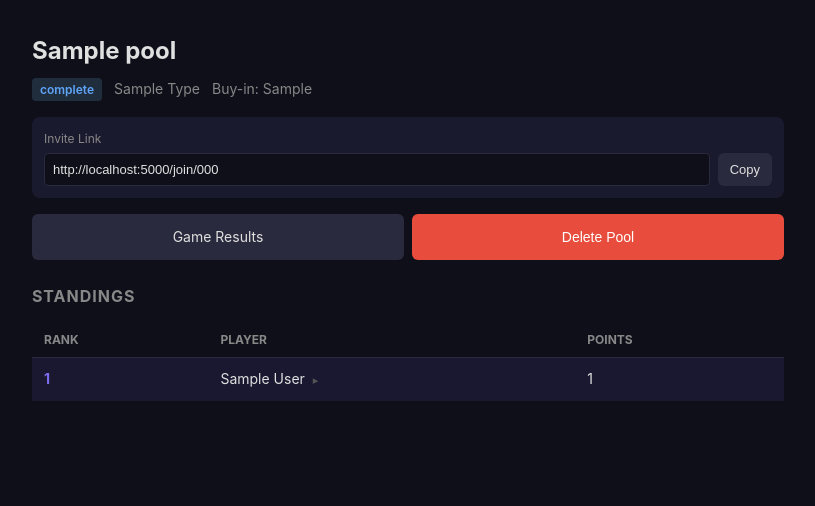
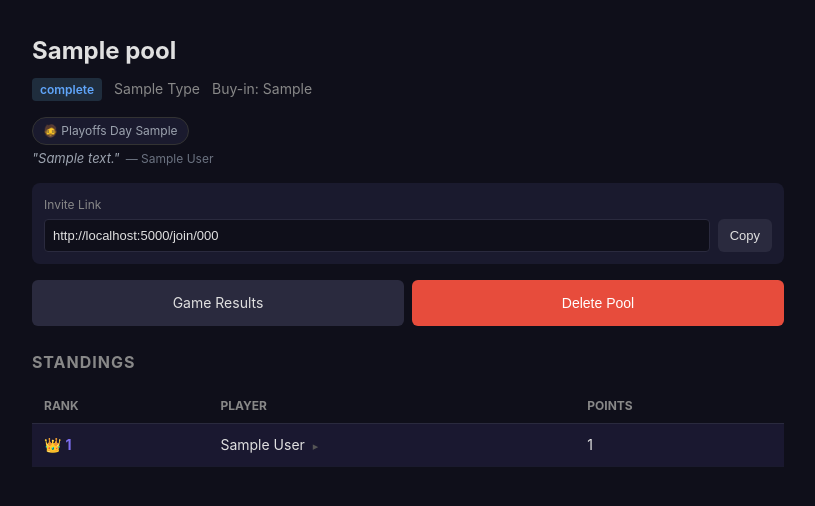
Before and after one commit to sgsemu/playoff-pools, a Flask app: template templates/pool/home.html in a window 1280 px wide. Shown: the part 54-560 px from the top of the page, without its empty margins (232-1047 px from the left). Run offline with Flask 3, Linux system fonts and the light colour scheme; the visitor is signed in with stand-in values (Sample User, id 1); the template is opened without the code that fills it: most values are stand-ins (such as "Sample title", 1, 10 or a date in 2020); a database or web service that is not in the repository returns one stand-in record (values such as "Sample title"); data that the repository does not hold is empty; some libraries are stand-ins or nearby versions.

Commit message:
feat(pool): crown on rank 1, daily playoff quote, and playoffs day badge
- 👑 next to rank 1 in the standings partial; handles ties so every
  tied leader gets the crown.
- services/quotes.py holds a curated 12-quote list; quote_of_the_day
  picks the same quote for everyone per calendar day via toordinal().
- 🧔 Playoffs Day N badge anchored to the earliest completed game's
  date. Shown under the pool header on both home and scores pages.

Co-Authored-By: Claude Opus 4.7 (1M context) <noreply@anthropic.com>

```diff
--- a/routes/pools.py
+++ b/routes/pools.py
@@ -126,11 +126,13 @@ def pool_home(pool_id):
         m["users"] = user_data[0] if user_data else {"display_name": "Unknown", "email": ""}
         members.append(m)
 
-    from routes.scores import build_standings_view
+    from routes.scores import build_standings_view, playoff_day_count
+    from services.quotes import quote_of_the_day
     standings, member_teams = build_standings_view(pool_id)
 
     return render_template("pool/home.html", pool=pool, members=members,
-        standings=standings, member_teams=member_teams)
+        standings=standings, member_teams=member_teams,
+        playoff_day=playoff_day_count(), quote=quote_of_the_day())
 
 
 @pools_bp.route("/join/<invite_code>")
--- a/routes/scores.py
+++ b/routes/scores.py
@@ -1,9 +1,22 @@
 import time
+import datetime
 from flask import Blueprint, render_template, jsonify, session, redirect, flash
 from routes.auth import login_required
 from services.supabase_client import get_service_client
 from services.scoring import calculate_team_scores, calculate_salary_cap_scores
 from services.espn_api import fetch_upcoming_games, fetch_scoreboard, fetch_nhl_scoreboard, fetch_live_games, today_et
+from services.quotes import quote_of_the_day
+
+
+def playoff_day_count():
+    """Day N of playoffs, measured from the earliest completed game in the DB.
+    Returns 0 if no games have been synced yet."""
+    sb = get_service_client()
+    rows = sb.table("game_results").select("game_date").order("game_date").limit(1).execute().data
+    if not rows:
+        return 0
+    start = datetime.date.fromisoformat(rows[0]["game_date"])
+    return max(1, (today_et() - start).days + 1)
 
 scores_bp = Blueprint("scores", __name__)
 
@@ -34,7 +47,8 @@ def game_scores(pool_id):
 
     return render_template("pool/scores.html",
         pool=pool, games=games, standings=standings,
-        member_teams=member_teams, upcoming=upcoming, live=live)
+        member_teams=member_teams, upcoming=upcoming, live=live,
+        playoff_day=playoff_day_count(), quote=quote_of_the_day())
 
 
 @scores_bp.route("/pool/<pool_id>/standings.partial")
--- /dev/null
+++ b/services/quotes.py
@@ -0,0 +1,35 @@
+"""Playoff quotes shown under pool titles. Edit this list freely —
+it's a plain Python module, no migration needed. The quote of the day is
+picked deterministically by date so everyone sees the same quote at the
+same time."""
+
+import datetime
+
+QUOTES = [
+    # NBA
+    ("Michael Jordan", "I've failed over and over and over again in my life. And that is why I succeed."),
+    ("Kobe Bryant", "Greatness is not for everybody."),
+    ("Rasheed Wallace", "Ball don't lie."),
+    ("Kevin Garnett", "Anything is possible!"),
+    ("Larry Bird", "Leadership is diving for a loose ball."),
+
+    # NHL
+    ("Wayne Gretzky — Michael Scott", "You miss 100% of the shots you don't take."),
+    ("Mark Messier", "Leaders aren't born, they're made. And they're made just like anything else — through hard work."),
+    ("Scotty Bowman", "Statistics are like a lamppost to a drunken man — more for leaning on than illumination."),
+
+    # Coaches / general
+    ("Vince Lombardi", "It's not whether you get knocked down; it's whether you get up."),
+    ("Mike Tyson", "Everyone has a plan until they get punched in the mouth."),
+    ("John Wooden", "You can make mistakes, but you're not a failure until you start blaming others for those mistakes."),
+
+    # Pool-flavored
+    ("Anonymous", "In the playoffs, everybody's a prophet until Game 1."),
+]
+
+
+def quote_of_the_day():
+    """Same quote for all viewers on a given day."""
+    idx = datetime.date.today().toordinal() % len(QUOTES)
+    author, text = QUOTES[idx]
+    return {"author": author, "text": text}
--- a/static/css/style.css
+++ b/static/css/style.css
@@ -193,6 +193,11 @@ body { font-family: -apple-system, BlinkMacSystemFont, "Segoe UI", Roboto, sans-
 .team-league-badge.nhl { background: #1d4ed8; color: #fff; }
 .team-detail-name { flex: 1; color: #ccc; }
 .team-detail-wins { font-weight: 700; color: #4ade80; min-width: 30px; text-align: right; }
+.rank-crown { margin-right: 4px; }
+.pool-chrome { display: flex; flex-direction: column; gap: 4px; margin: 4px 0 16px; }
+.playoff-day-badge { display: inline-flex; align-items: center; gap: 6px; font-size: 12px; color: #9ca3af; background: #1a1a2e; border: 1px solid #333; padding: 3px 10px; border-radius: 999px; width: fit-content; }
+.playoff-quote { font-style: italic; color: #9ca3af; font-size: 13px; max-width: 600px; line-height: 1.4; }
+.playoff-quote .author { color: #6b7280; font-style: normal; margin-left: 6px; font-size: 12px; }
 @keyframes livePulse { 0%,100% { opacity: 1; transform: scale(1); } 50% { opacity: 0.35; transform: scale(0.85); } }
 .member-team-row.team-live::before { content: "●"; color: #ef4444; font-size: 10px; animation: livePulse 1.1s ease-in-out infinite; }
 .scores-header { display: flex; align-items: center; justify-content: space-between; gap: 12px; flex-wrap: wrap; }
--- a/templates/pool/_standings_table.html
+++ b/templates/pool/_standings_table.html
@@ -5,7 +5,7 @@
         <tr class="{% if s.rank and s.rank <= 2 %}payout-row{% endif %} standings-row"
             data-member-id="{{ s.member_id }}"
             onclick="toggleTeams('teams-{{ loop.index }}')">
-            <td>{{ s.rank }}</td>
+            <td>{% if s.rank == 1 %}<span class="rank-crown" title="Pool leader">👑</span>{% endif %}{{ s.rank }}</td>
             <td>{{ s.display_name }} <span class="expand-icon">▸</span></td>
             <td>{{ s.total_points }}</td>
         </tr>
--- a/templates/pool/home.html
+++ b/templates/pool/home.html
@@ -10,6 +10,13 @@
             {% if pool.buy_in %}<span>Buy-in: {{ pool.buy_in }}</span>{% endif %}
         </div>
     </div>
+
+    {% if playoff_day or quote %}
+    <div class="pool-chrome">
+        {% if playoff_day %}<span class="playoff-day-badge">🧔 Playoffs Day {{ playoff_day }}</span>{% endif %}
+        {% if quote %}<div class="playoff-quote">"{{ quote.text }}"<span class="author">— {{ quote.author }}</span></div>{% endif %}
+    </div>
+    {% endif %}
 
     <!-- Invite link (creator only) -->
     {% if pool.creator_id == session.get('user_id') %}
```
Also changed, not shown: templates/pool/scores.html (+7 -0 lines).
